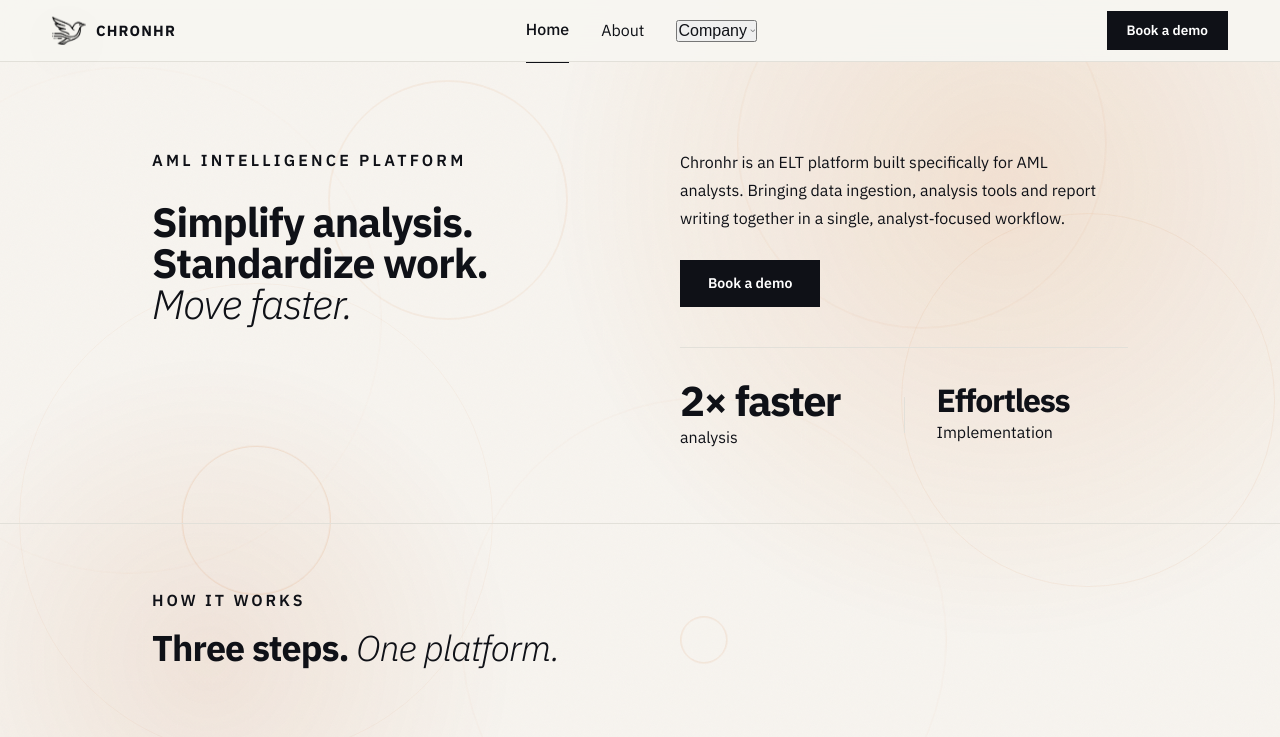
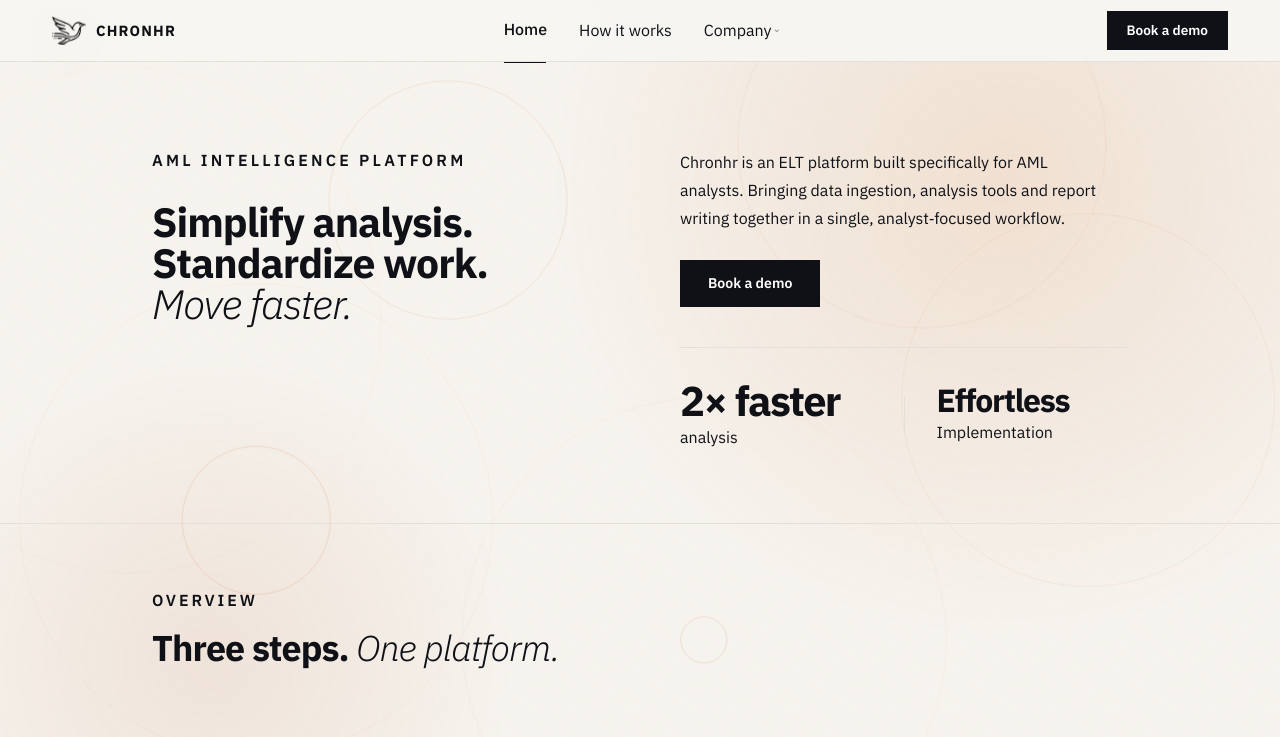
Before and after one commit to YanisOuld/Hermen_website, a React (Vite) app: page / in a window 1280 px wide. Shown: the top 737 px of the page. Built offline with nearby package versions, Linux system fonts and the light colour scheme.

Commit message:
feat: nav links

```diff
--- a/src/components/Hero.jsx
+++ b/src/components/Hero.tsx
@@ -1,3 +1,4 @@
+import { Link, NavLink } from "react-router-dom";
 
 function Hero() {
   return (
@@ -25,7 +26,7 @@ function Hero() {
           </p>
 
           <div className="hero-actions">
-            <a href="/get-started" className="btn-primary">Book a demo</a>
+            <Link to="/get-started" className="btn-primary">Book a demo</Link>
           </div>
 
           {/* Stats — pinned below actions */}
--- a/src/components/HowItWorks.jsx
+++ b/src/components/HowItWorks.jsx
@@ -1,7 +1,7 @@
 function HowItWorks() {
   return (
     <div className="how" id="how">
-      <div className="section-label">How it works</div>
+      <div className="section-label">Overview</div>
       <h2>
         Three steps. <em>One platform.</em>
       </h2>
--- a/src/components/Nav.tsx
+++ b/src/components/Nav.tsx
@@ -5,7 +5,7 @@ const brandLogo = "/transparent_logo.png";
 
 const links = [
   { label: "Home", to: "/", key: "home" },
-  { label: "About", to: "/about", key: "about" },
+  { label: "How it works", to: "/about", key: "about" },
   {
     label: "Company",
     key: "company",
--- a/src/styles/nav.css
+++ b/src/styles/nav.css
@@ -44,6 +44,17 @@
   list-style: none;
   position: relative;
 }
+
+.nav-links button {
+  background: none;
+  border: none;
+  padding: 0;
+  margin: 0;
+  font: inherit;
+  color: inherit;
+  cursor: pointer;
+}
+
 
 /* Animated underline */
 .nav-underline {
```
